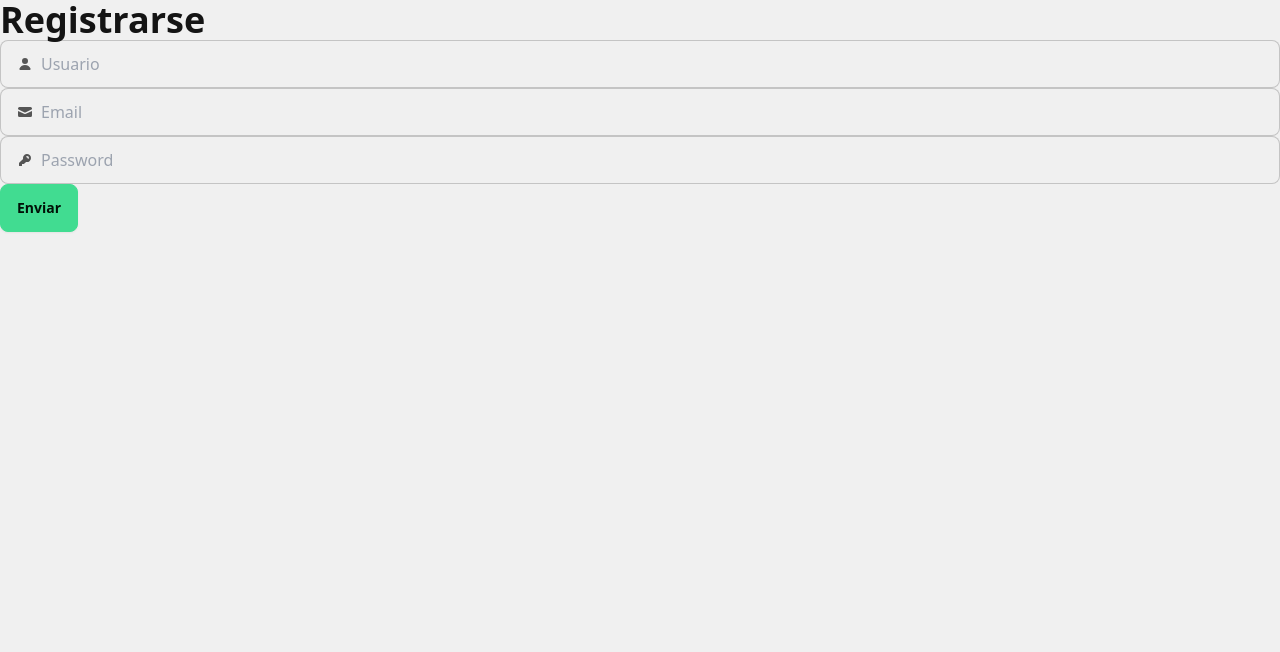
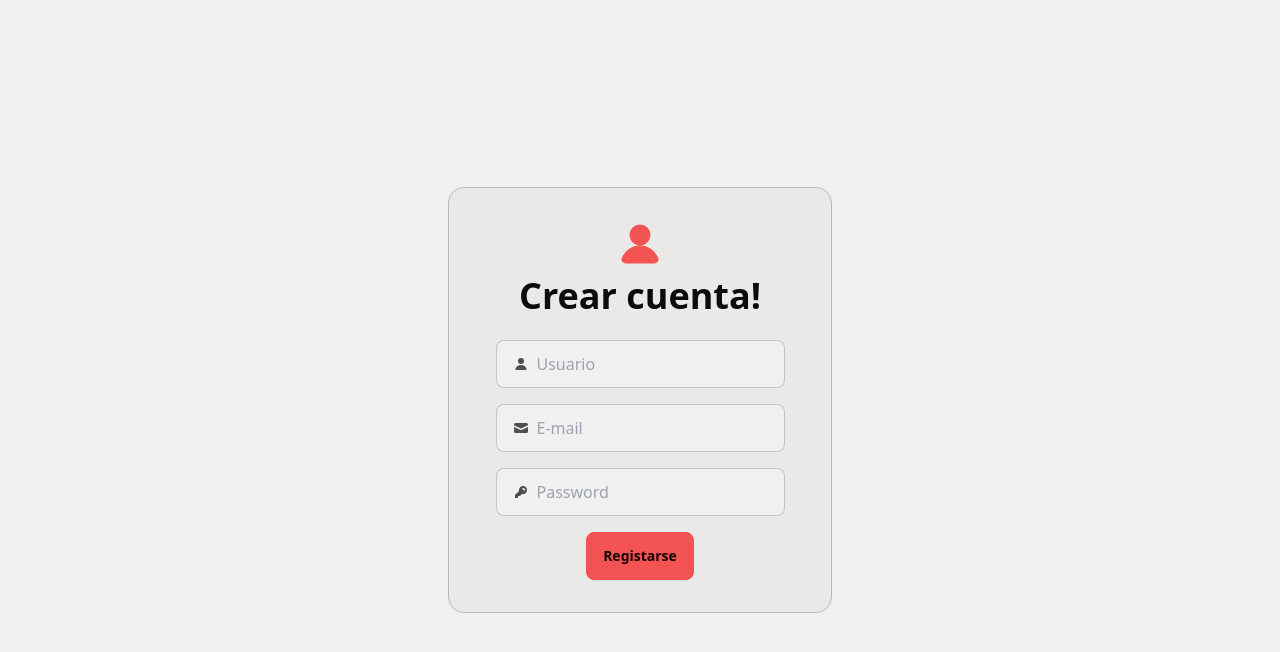
Before and after one commit to Erickype/DGC_gestion_indicadores, a SvelteKit app in the folder DGC_gestion_indicadores_frontend/: page /register in a window 1280 px wide. Shown: the top 652 px of the page. Built offline with nearby package versions, Linux system fonts and the light colour scheme.

Commit message:
Register style page

```diff
--- a/DGC_gestion_indicadores_frontend/src/routes/+layout.svelte
+++ b/DGC_gestion_indicadores_frontend/src/routes/+layout.svelte
@@ -2,4 +2,6 @@
 	import '../app.css';
 </script>
 
-<slot />
+<div class="min-h-screen flex items-center justify-center">
+	<slot />
+</div>
--- /dev/null
+++ b/DGC_gestion_indicadores_frontend/src/routes/information/+page.svelte
@@ -0,0 +1 @@
+<h1>Information</h1>
--- a/DGC_gestion_indicadores_frontend/src/routes/register/+page.svelte
+++ b/DGC_gestion_indicadores_frontend/src/routes/register/+page.svelte
@@ -1,5 +1,6 @@
 <script lang="ts">
 	import Avatar from '$lib/icons/avatar.svelte';
+	import Info from '$lib/icons/info.svelte';
 	import Key from '$lib/icons/key.svelte';
 	import Letter from '$lib/icons/letter.svelte';
 	import type { ActionData } from './$types';
@@ -7,20 +8,30 @@
 	export let form: ActionData;
 </script>
 
-<h1 class="text-4xl font-bold">Registrarse</h1>
+<div class="card card-bordered bg-accent/10 border-secondary w-96 text-secondary-content">
+	<div class="card-body items-center text-center">
+		<Avatar customClass="fill-primary stroke-primary w-12 h-12"></Avatar>
+		<h1 class="card-title text-4xl font-bold mb-4">Crear cuenta!</h1>
 
 		<form action="?/register" method="POST">
-	<label class="input input-bordered flex items-center gap-2" for="username">
+			<label class="input input-bordered flex items-center gap-2 mb-4" for="username">
 				<Avatar customClass="w-4 h-4 opacity-70"></Avatar>
-		<input class="glow" placeholder="Usuario" id="username" name="username" type="text" required />
+				<input
+					class="glow"
+					placeholder="Usuario"
+					id="username"
+					name="username"
+					type="text"
+					required
+				/>
 			</label>
 
-	<label class="input input-bordered flex items-center gap-2" for="email">
+			<label class="input input-bordered flex items-center gap-2 mb-4" for="email">
 				<Letter customClass="w-4 h-4 opacity-70"></Letter>
-		<input class="glow" placeholder="Email" id="email" name="email" type="email" required />
+				<input class="glow" placeholder="E-mail" id="email" name="email" type="email" required />
 			</label>
 
-	<label class="input input-bordered flex items-center gap-2" for="password">
+			<label class="input input-bordered flex items-center gap-2 mb-4" for="password">
 				<Key customClass="w-4 h-4 opacity-70"></Key>
 				<input
 					class="glow"
@@ -33,8 +44,13 @@
 			</label>
 
 			{#if form?.error}
-		<p class="error">{form?.error}</p>
+				<div role="alert" class="alert alert-warning mb-4">
+					<Info customClass="stroke-error w-6 h-6"></Info>
+					<span class="text-md">Error registrando usuario!</span>
+				</div>
 			{/if}
 
-	<button class="btn btn-success" type="submit">Enviar</button>
+			<button class="btn btn-primary" type="submit">Registarse</button>
 		</form>
+	</div>
+</div>
```
Lines whose indentation alone changed are shown as unchanged.
